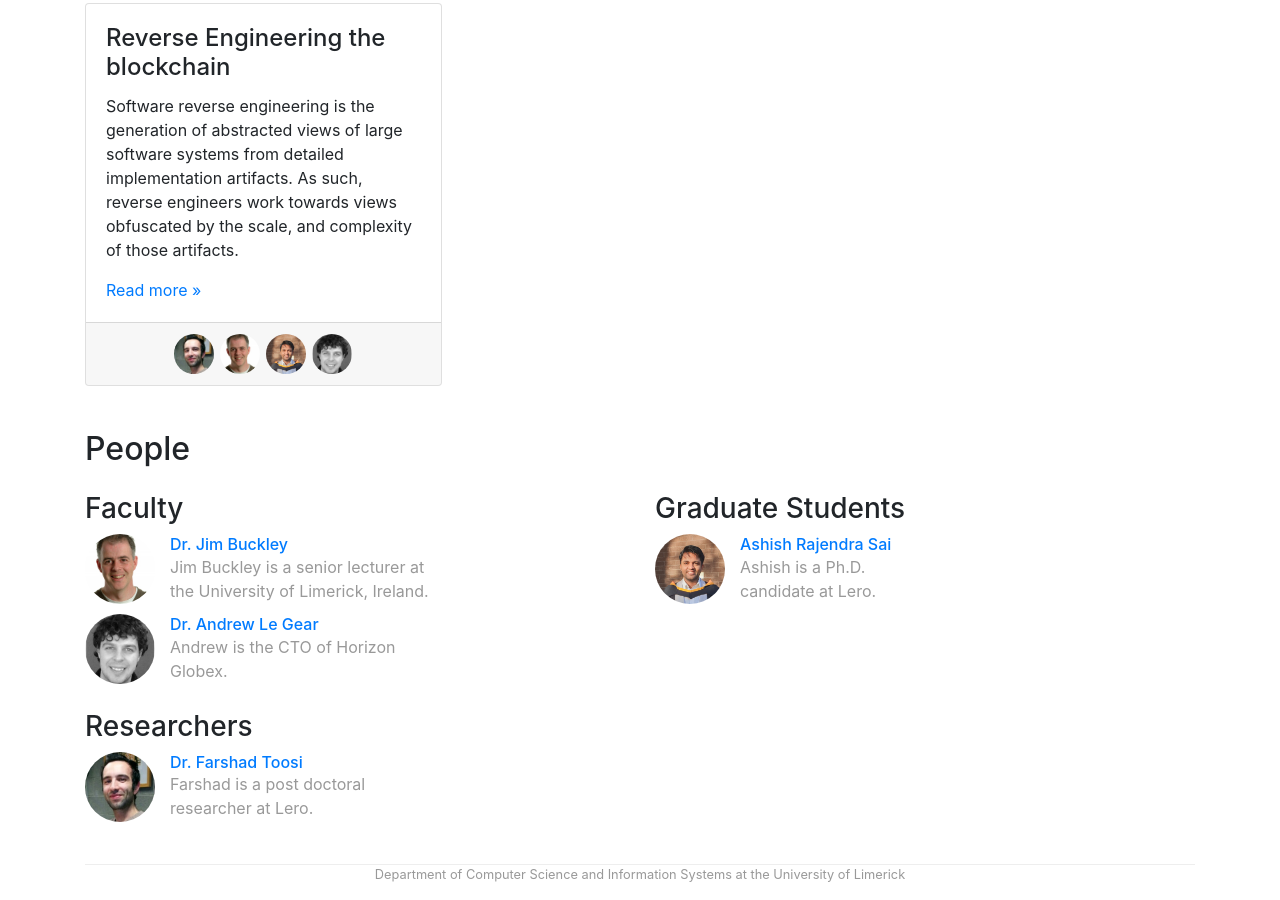
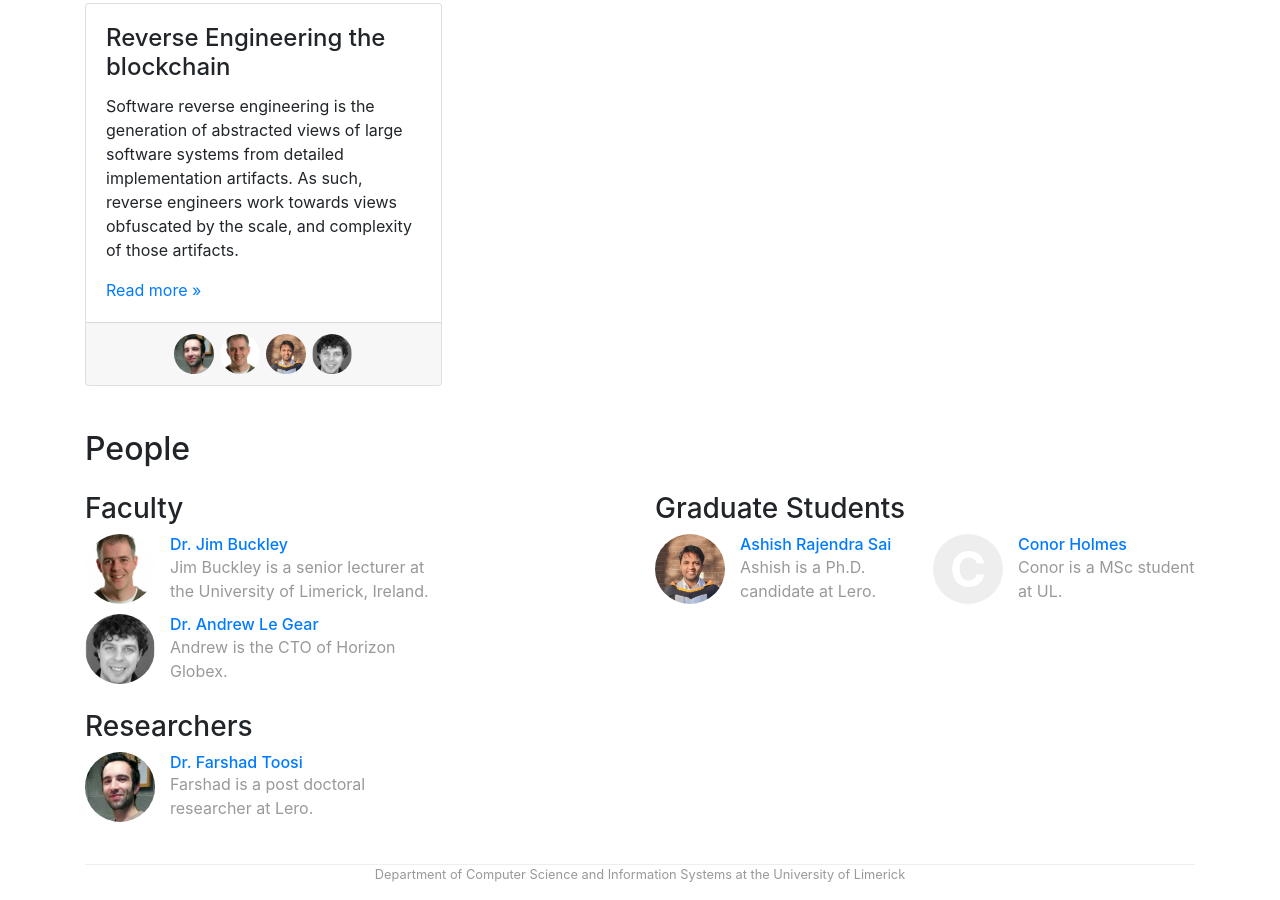
Before and after one commit to BIGIreland/BIGIreland, a Jekyll site: the page built from index.html, in a window 1280 px wide and 900 px high, scrolled down 934 px. Built offline with Jekyll 4.4.1, drawn with Linux system fonts in a browser that asks for light colours.

Commit message:
Added Conor to the list

```diff
--- a/_data/people.yml
+++ b/_data/people.yml
@@ -29,3 +29,10 @@ scott:
     role: grad
     image: /img/people/ashish.jpg
     bio: Ashish is a Ph.D. candidate at Lero.
+
+holemes:
+    display_name: "Conor Holmes"
+    webpage: " "
+    role: grad
+    image:
+    bio: Conor is a MSc student at UL.
```
